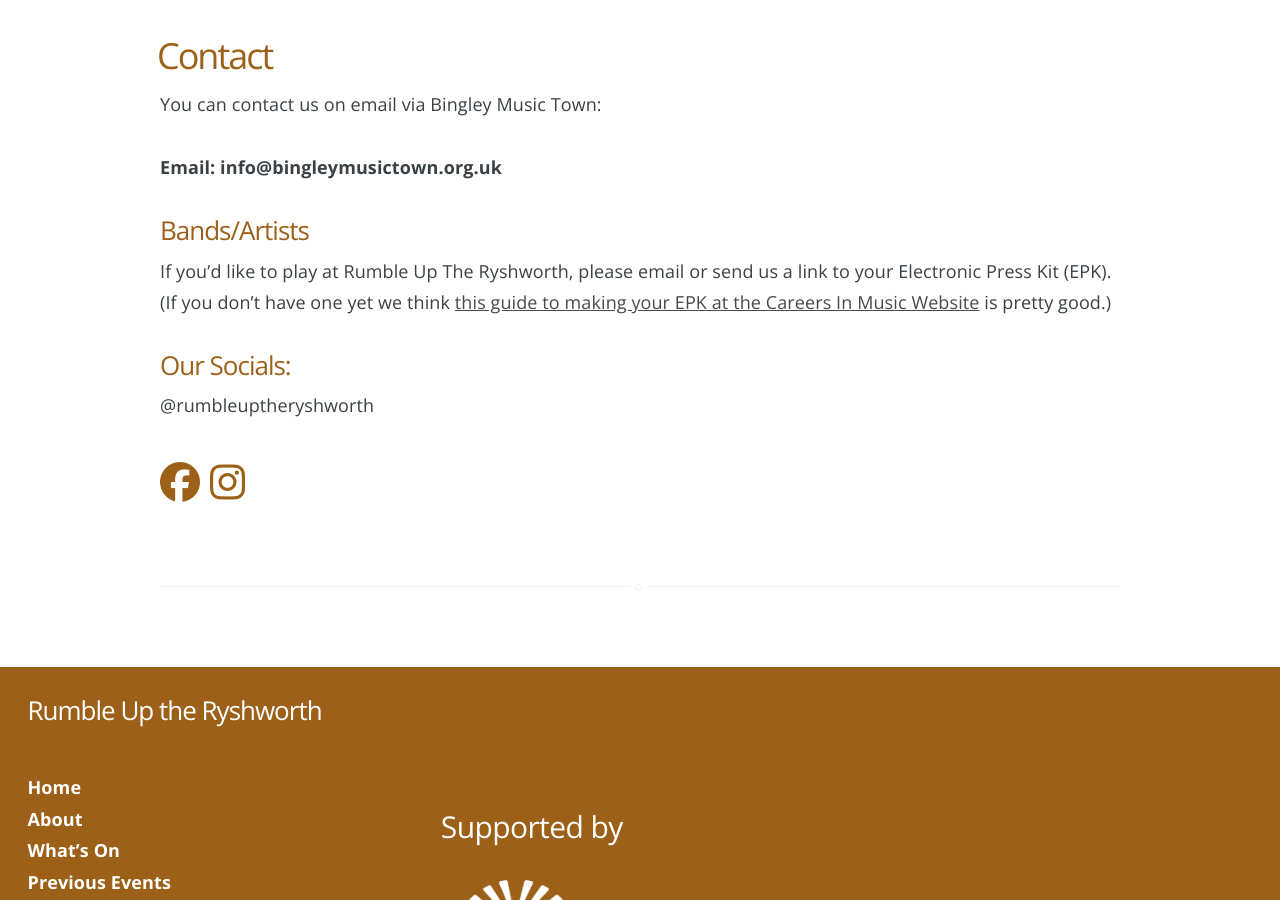
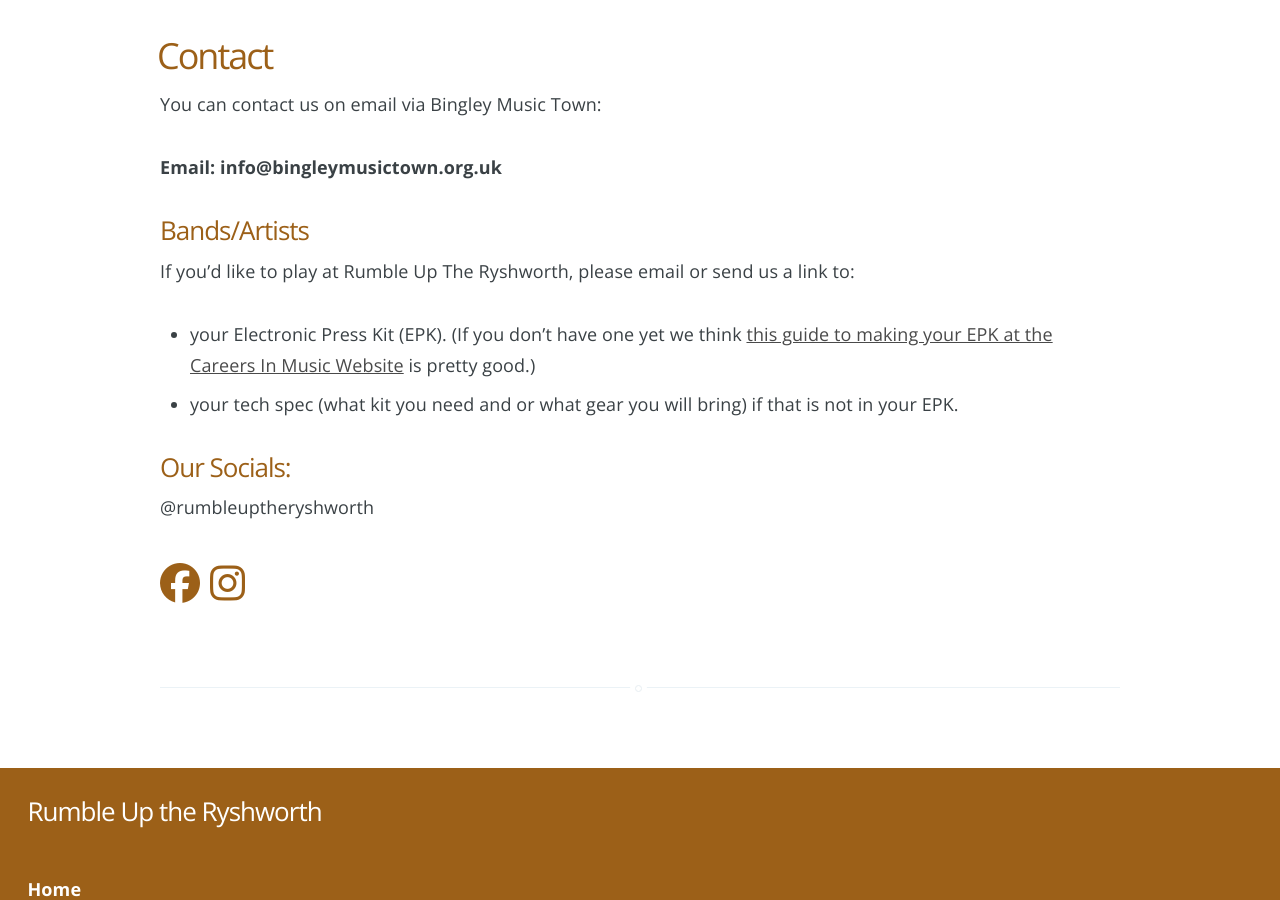
Before and after one commit to caprenter/rumble, a Jekyll site: the page built from docs/contact.md, in a window 1280 px wide and 900 px high, scrolled down 903 px. Built offline with Jekyll 4.4.1, drawn with Linux system fonts in a browser that asks for light colours; comment, search, counter and statistics services are not loaded.

Commit message:
Adds mellon collies

```diff
--- a/docs/contact.md
+++ b/docs/contact.md
@@ -12,9 +12,10 @@
 
 ## Bands/Artists
 
-If you'd like to play at Rumble Up The Ryshworth, please email or send us a link to your Electronic Press Kit (EPK). (If you don't have one yet we think [this guide to making your EPK at the Careers In Music Website](https://www.careersinmusic.com/epk/) is pretty good.)
+If you'd like to play at Rumble Up The Ryshworth, please email or send us a link to:
 
-
+* your Electronic Press Kit (EPK). (If you don't have one yet we think [this guide to making your EPK at the Careers In Music Website](https://www.careersinmusic.com/epk/) is pretty good.)
+* your tech spec (what kit you need and or what gear you will bring) if that is not in your EPK.
 
 
 ## Our Socials:
```
Also changed, not shown: docs/assets/images/bands/mellon-collies.jpg (added), docs/assets/images/splashes/mellon-collies.jpg (added).
